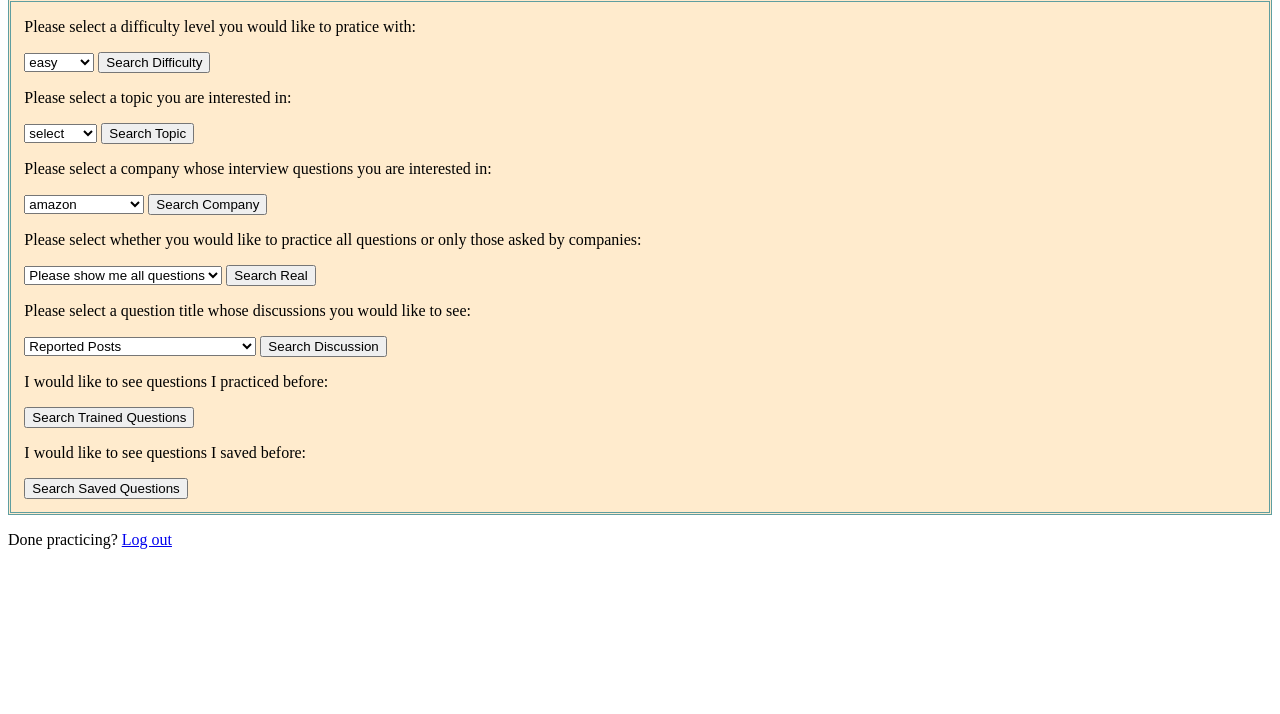
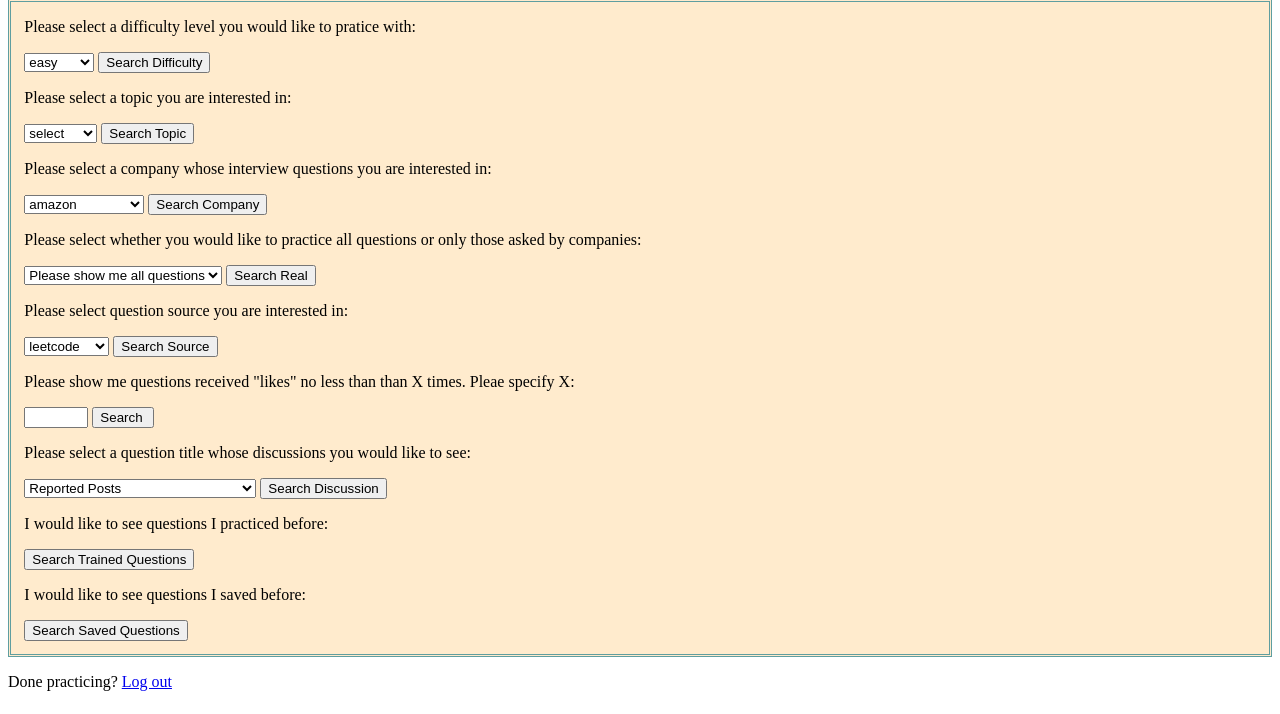
Before and after one commit to niu-tian/sql_practicer, a Flask app: page /search in a window 1280 px wide. Shown: the part 86-800 px from the top of the page. Run offline with Flask 2, Linux system fonts and the light colour scheme.

Commit message:
add two more query functions

```diff
--- a/server.py
+++ b/server.py
@@ -9,7 +9,6 @@ A debugger such as "pdb" may be helpful for debugging.
 Read about it online.
 """
 import os
-  # accessible as a variable in index.html:
 from sqlalchemy import *
 from sqlalchemy.pool import NullPool
 from flask import Flask, request, render_template, g, redirect, Response, make_response
@@ -18,36 +17,8 @@ import re
 tmpl_dir = os.path.join(os.path.dirname(os.path.abspath(__file__)), 'templates')
 app = Flask(__name__, template_folder=tmpl_dir)
 
-
-#
-# The following is a dummy URI that does not connect to a valid database. You will need to modify it to connect to your Part 2 database in order to use the data.
-#
-# XXX: The URI should be in the format of:
-#
-#     postgresql://USER:PASSWORD@34.75.150.200/proj1part2
-#
-# For example, if you had username gravano and password foobar, then the following line would be:
-#
-#     DATABASEURI = "postgresql://gravano:foobar@34.75.150.200/proj1part2"
-#
 DATABASEURI = "postgresql://tn2415:7841@34.75.150.200/proj1part2"
-
-
-#
-# This line creates a database engine that knows how to connect to the URI above.
-#
 engine = create_engine(DATABASEURI)
-
-#
-# Example of running queries in your database
-# Note that this will probably not work if you already have a table named 'test' in your database, containing meaningful data. This is only an example showing you how to run queries in your database using SQLAlchemy.
-#
-engine.execute("""CREATE TABLE IF NOT EXISTS test (
-  id serial,
-  name text
-);""")
-#engine.execute("""INSERT INTO test(name) VALUES ('grace hopper'), ('alan turing'), ('ada lovelace');""")
-
 
 @app.before_request
 def before_request():
@@ -65,34 +36,12 @@ def teardown_request(exception):
   except Exception as e:
     pass
 
-
-#
-# @app.route is a decorator around index() that means:
-#   run index() whenever the user tries to access the "/" path using a GET request
-#
-# If you wanted the user to go to, for example, localhost:8111/foobar/ with POST or GET then you could use:
-#
-#       @app.route("/foobar/", methods=["POST", "GET"])
-#
-# PROTIP: (the trailing / in the path is important)
-#
-# see for routing: http://flask.pocoo.org/docs/0.10/quickstart/#routing
-# see for decorators: http://simeonfranklin.com/blog/2012/jul/1/python-decorators-in-12-steps/
-#
 @app.route('/')
 def index():
   resp = make_response(render_template("index.html"))
   resp.set_cookie('username', '', expires=0)
   return resp
 
-#
-# This is an example of a different path.  You can see it at:
-#
-#     localhost:8111/another
-#
-# Notice that the function name is another() rather than index()
-# The functions for each app.route need to have different names
-#
 @app.route('/register')
 def register():
   return render_template("register.html")
@@ -105,7 +54,6 @@ def login():
 def search():
   return render_template("search.html")
 
-# Example of adding new data to the database
 @app.route('/newuser', methods=['POST'])
 def add():
   username = request.form['name']
@@ -175,16 +123,46 @@ def searchdifficulty():
   context = dict(data = questions)
   return render_template("search.html", **context)
 
-@app.route('/searchtopic')
-def searchtopic():
-  topic = request.args.get('topic')
-  cursor = g.conn.execute("SELECT q.qid, q.title, q.content FROM Questions q, Is_Categorized_As i WHERE i.qid = q.qid AND i.topic_name = %s", topic)
+@app.route('/searchsource')
+def searchsource():
+  source = request.args.get('source')
+  cursor = g.conn.execute("SELECT q.qid, q.title, q.content FROM Questions q WHERE q.source = %s", source)
   questions = []
   for result in cursor:
     questions.append(result)
   cursor.close()
   if len(questions) == 0:
-    message = "no questions related to this topic yet"
+    message = "No question from " + source + " yet. Please try other sources."
+    context = dict(msg = message)
+    return render_template("search.html", **context)
+  context = dict(data = questions)
+  return render_template("search.html", **context)
+
+@app.route('/searchtopic')
+def searchtopic():
+  topic = request.args.get('topic')
+  cursor = g.conn.execute("SELECT q.qid, q.title, q.content FROM Questions q, Is_Categorized_As i WHERE i.qid = q.qid AND i.topic_name = %s ORDER BY q.qid", topic)
+  questions = []
+  for result in cursor:
+    questions.append(result)
+  cursor.close()
+  if len(questions) == 0:
+    message = "No questions related to this topic yet"
+    context = dict(msg = message)
+    return render_template("search.html", **context)
+  context = dict(data = questions)
+  return render_template("search.html", **context)
+
+@app.route('/searchmostliked')
+def searchmostliked():
+  number = request.args.get('number')
+  cursor = g.conn.execute("SELECT q.qid, q.title, q.content FROM Questions q, User_Liked_Question u WHERE q.qid = u.qid GROUP BY q.qid HAVING COUNT(*) >= %s ORDER BY q.qid", number)
+  questions = []
+  for result in cursor:
+    questions.append(result)
+  cursor.close()
+  if len(questions) == 0:
+    message = "No questions received this much likes. Please try other numbers."
     context = dict(msg = message)
     return render_template("search.html", **context)
   context = dict(data = questions)
@@ -193,13 +171,13 @@ def searchtopic():
 @app.route('/searchcompany')
 def searchcompany():
   company = request.args.get('company')
-  cursor = g.conn.execute("SELECT q.qid, a.last_time_asked, q.title, q.content FROM Questions q, Asked_By a WHERE a.qid = q.qid AND a.company_name = %s", company)
+  cursor = g.conn.execute("SELECT q.qid, a.last_time_asked, q.title, q.content FROM Questions q, Asked_By a WHERE a.qid = q.qid AND a.company_name = %s ORDER BY q.qid", company)
   questions = []
   for result in cursor:
     questions.append(result)
   cursor.close()
   if len(questions) == 0:
-    message = "no questions related to this company yet"
+    message = "No questions related to this company yet"
     context = dict(msg = message)
     return render_template("search.html", **context)
   context = dict(data = questions)
@@ -223,7 +201,7 @@ def searchreal():
 @app.route('/searchdiscussion')
 def searchdiscussion():
   qid = request.args.get('discussion')
-  cursor = g.conn.execute("SELECT d.content, d.posted_at, d.username FROM Discussions_Belong_To d WHERE d.post_id = %s", qid)
+  cursor = g.conn.execute("SELECT d.content, d.posted_at, d.username FROM Discussions_Belong_To d WHERE d.post_id = %s ORDER BY d.post_id", qid)
   discussion = []
   for result in cursor:
     discussion.append(result)
@@ -245,7 +223,7 @@ def searchtrained():
     context = dict(msg = message)
     return render_template("search.html", **context)
 
-  cursor = g.conn.execute("SELECT q.qid, q.title, q.content, u.trained_at FROM Questions q, User_Trained_Question u WHERE q.qid = u.qid AND u.username = %s", username)
+  cursor = g.conn.execute("SELECT q.qid, q.title, q.content, u.trained_at FROM Questions q, User_Trained_Question u WHERE q.qid = u.qid AND u.username = %s ORDER BY q.qid", username)
   questions = []
   for result in cursor:
     questions.append(result)
@@ -266,7 +244,7 @@ def searchliked():
     message = "Cannot identify user. Please login first."
     context = dict(msg = message)
     return render_template("search.html", **context)
-  cursor = g.conn.execute("SELECT q.qid, q.title, q.content FROM Questions q, User_Liked_Question u WHERE q.qid = u.qid AND u.username = %s", username)
+  cursor = g.conn.execute("SELECT q.qid, q.title, q.content FROM Questions q, User_Liked_Question u WHERE q.qid = u.qid AND u.username = %s ORDER BY q.qid", username)
   questions = []
   for result in cursor:
     questions.append(result)
--- a/templates/search.html
+++ b/templates/search.html
@@ -76,6 +75,22 @@
           <option value="real">Real interview questions only</option>
         </select>
         <input type="submit" value="Search Real">
+      </form>
+
+      <form method="GET" action="/searchsource">
+        <p>Please select question source you are interested in: </p>
+        <select name="source">
+          <option selected value="leetcode">leetcode</option>
+          <option value="w3schools">w3schools</option>
+          <option value="wiki">wiki</option>
+        </select>
+        <input type="submit" value="Search Source">
+      </form>
+
+      <form method="GET" action="/searchmostliked">
+        <p>Please show me questions received "likes" no less than than X times. Pleae specify X: </p>
+        <input type="number" min="1" max="100" name="number">
+        <input type="submit" value="Search ">
       </form>
 
       <form method="GET" action="/searchdiscussion">
```
Also changed, not shown: other parts of templates/search.html (+0 -1 lines).
